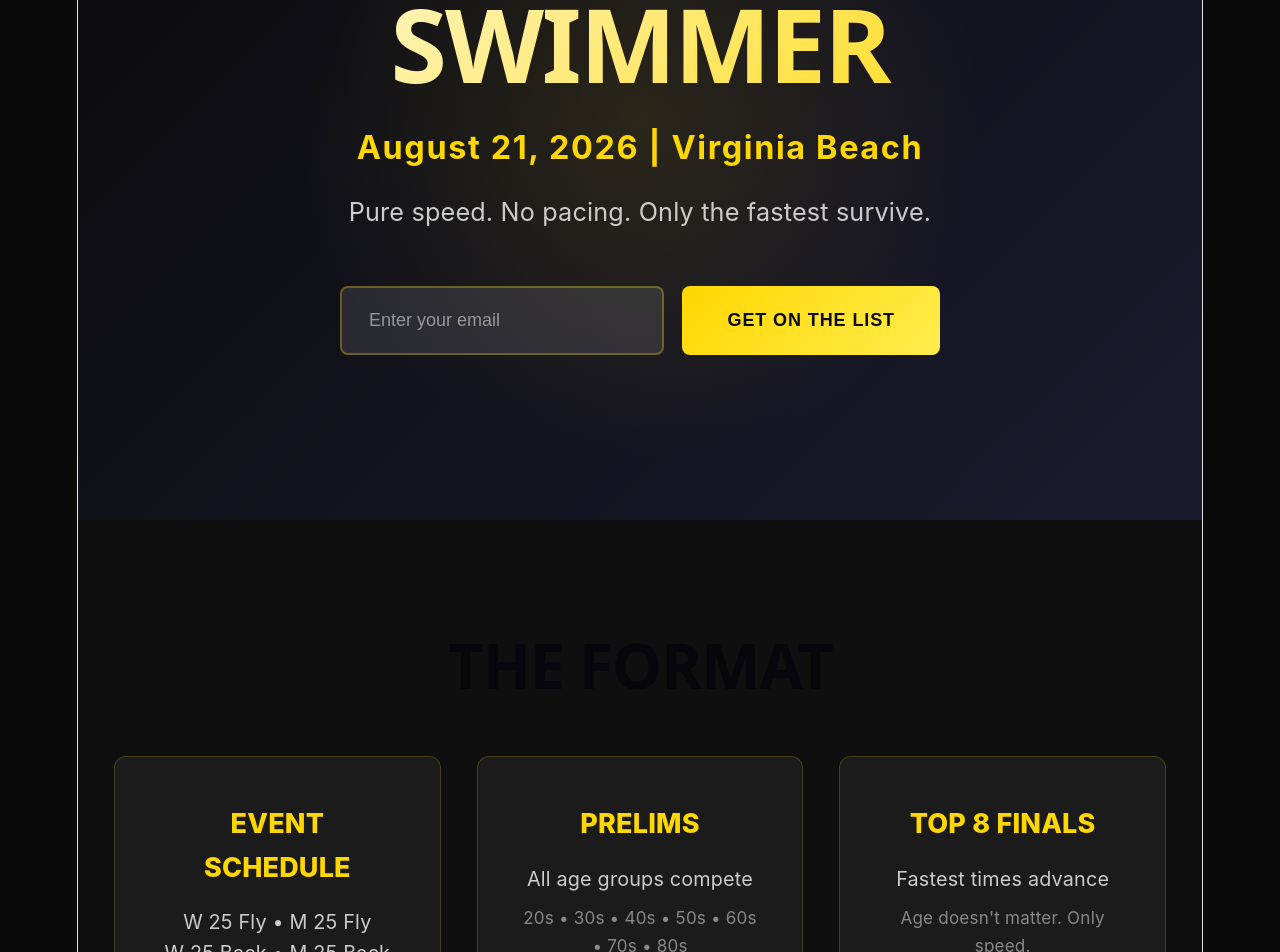
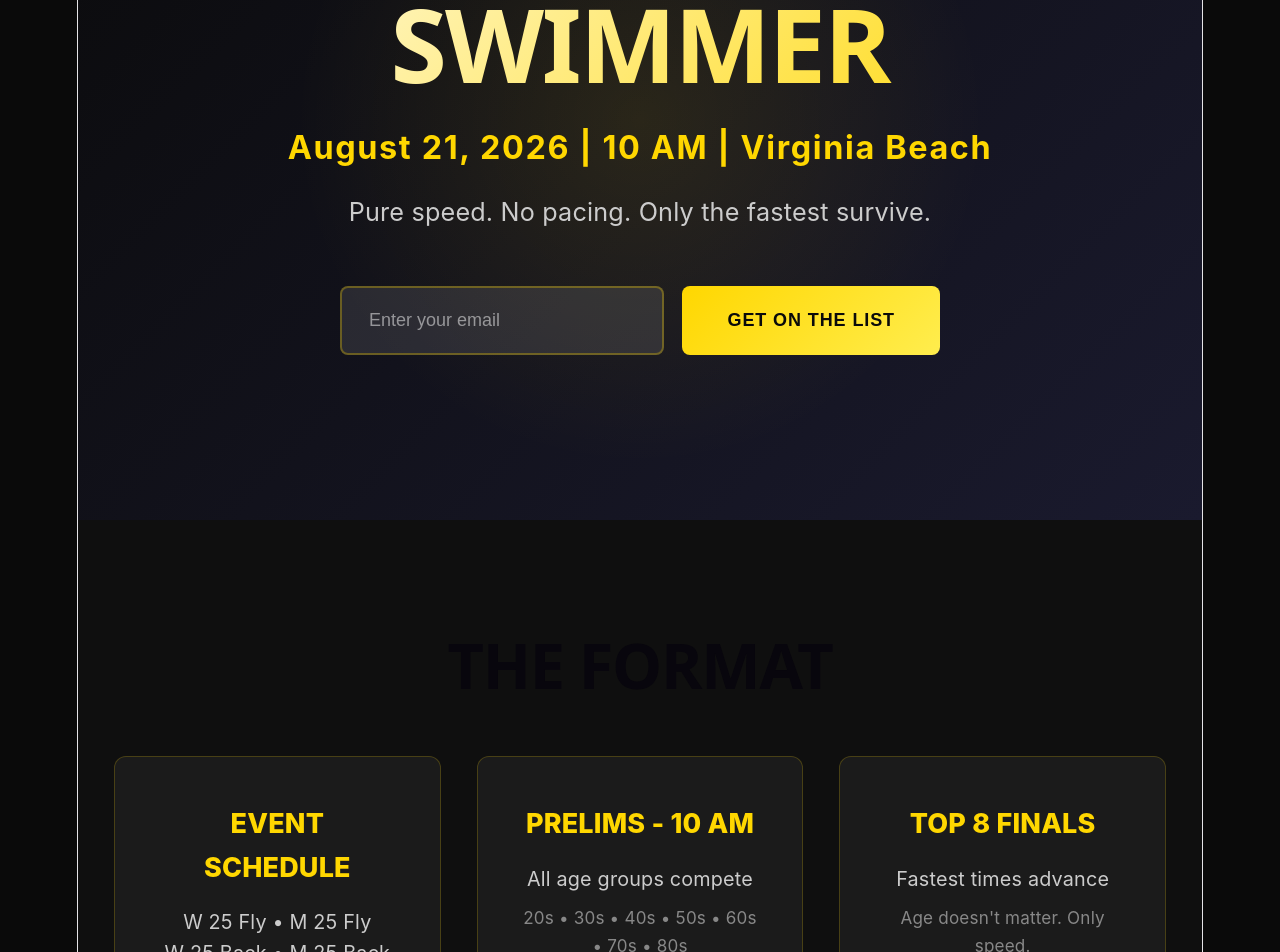
Before and after one commit to swimnerdtim/worldsfastestswimmer, a React (Vite) app: page / in a window 1280 px wide. Shown: the part 280-1232 px from the top of the page. Built offline with nearby package versions, Linux system fonts and the light colour scheme.

Commit message:
Add prelims start time: 10 AM

```diff
--- a/src/App.jsx
+++ b/src/App.jsx
@@ -22,7 +22,7 @@ function App() {
       <section className="hero">
         <div className="hero-content">
           <h1 className="hero-title">WORLD'S FASTEST SWIMMER</h1>
-          <p className="hero-subtitle">August 21, 2026 | Virginia Beach</p>
+          <p className="hero-subtitle">August 21, 2026 | 10 AM | Virginia Beach</p>
           <p className="hero-tagline">Pure speed. No pacing. Only the fastest survive.</p>
 
           <form onSubmit={handleSubmit} className="email-form">
@@ -58,7 +58,7 @@ function App() {
               <p>W 25 Free • M 25 Free</p>
             </div>
             <div className="format-card">
-              <h3>PRELIMS</h3>
+              <h3>PRELIMS - 10 AM</h3>
               <p>All age groups compete</p>
               <p className="subtext">20s • 30s • 40s • 50s • 60s • 70s • 80s</p>
             </div>
```
